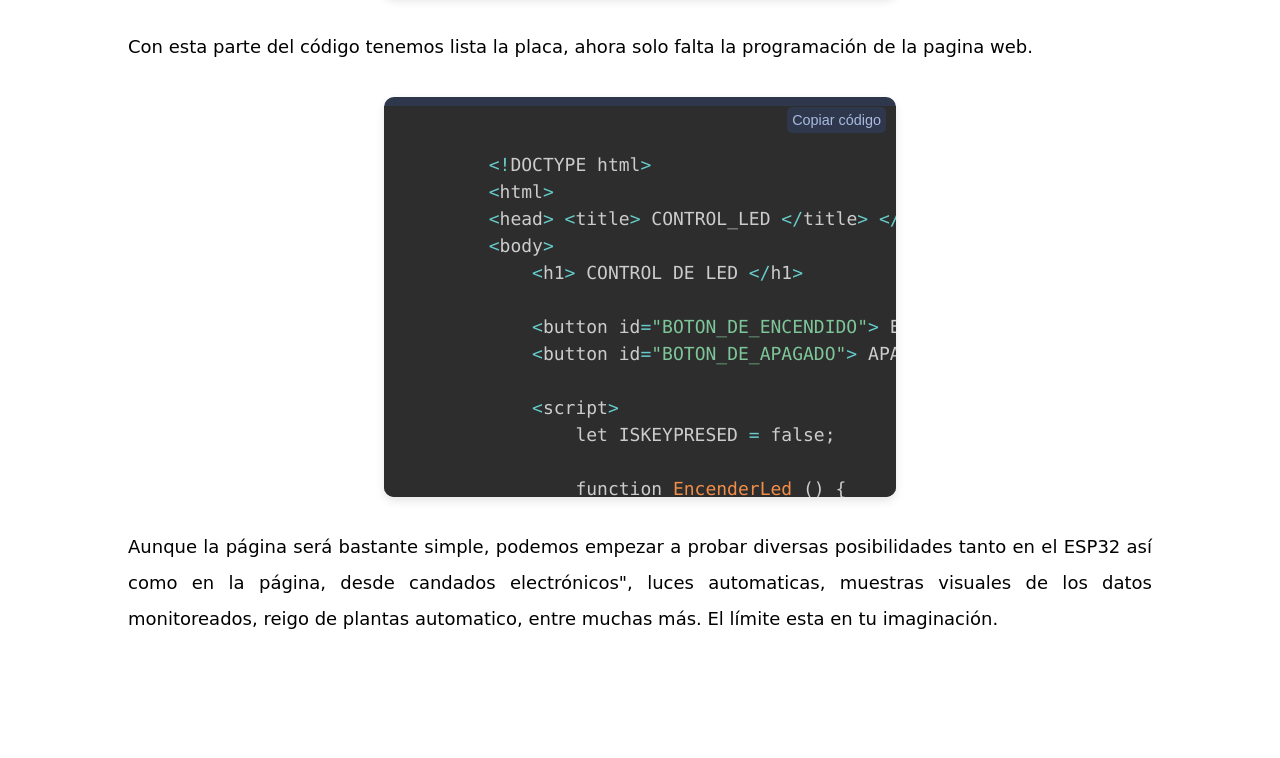
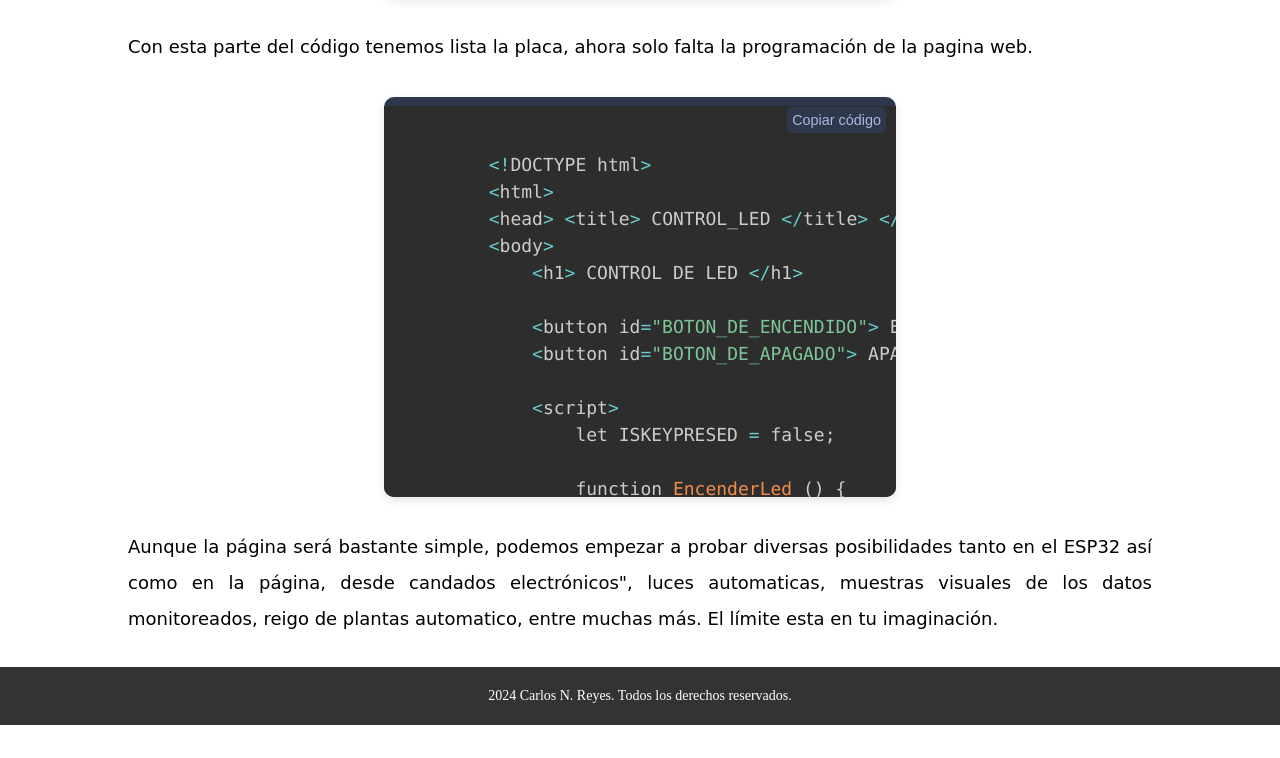
Before and after one commit to CarlosAlfredoNolascoReyes/MODULO_2_DEVF, a plain HTML site: page PROYECTO_FINAL_MODULO_2/index.html in a window 1280 px wide. Shown: the part 8317-9075 px from the top of the page. After the commit the page ends 9042 px from the top, so only its background shows below. Drawn offline with nearby package versions, Linux system fonts and the light colour scheme.

Commit message:
Página terminada

```diff
--- a/PROYECTO_FINAL_MODULO_2/index.html
+++ b/PROYECTO_FINAL_MODULO_2/index.html
@@ -427,6 +427,8 @@
         </p>
     </p>
     </div>
-    <br><br><br><br><br>
+    <div class="FOOTER">
+        <p> 2024 Carlos N. Reyes. Todos los derechos reservados. </p>
+    </div>
 </body>
 </html>
--- a/PROYECTO_FINAL_MODULO_2/stylesheet/styles.css
+++ b/PROYECTO_FINAL_MODULO_2/stylesheet/styles.css
@@ -208,3 +208,20 @@ body {
     font-size: 18px;
     margin-bottom: 10px;
 }
+
+/* Barra inferior igual a la de navegación */
+.FOOTER {
+    background-color: #333;  /* Fondo oscuro */
+    color: white;  /* Texto blanco */
+    text-align: center;  /* Centra el texto */
+    padding: 15px 0;  /* Espaciado arriba y abajo */
+    position: relative;  /* Establece la posición relativa */
+    width: 100%;  /* Ocupa todo el ancho de la página */
+    font-size: 14px;  /* Tamaño del texto */
+    margin-top: 30px;  /* Espacio para separar del contenido */
+    box-sizing: border-box;  /* Asegura que el padding no afecte el tamaño */
+}
+
+.FOOTER p {
+    margin: 0;  /* Quita márgenes adicionales */
+}
```
